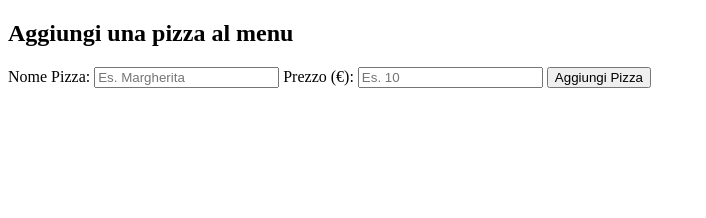
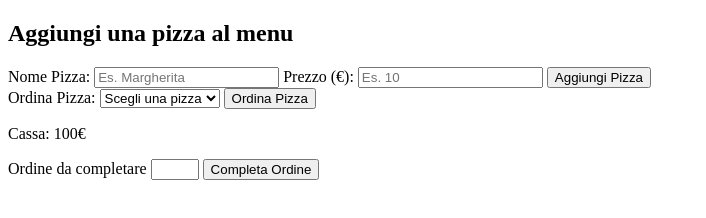
Before and after one commit to SabinoCarlucci/pizzeria, a plain HTML site: page index.html in a window 1280 px wide. Shown: the whole page, without its empty margins (0-706 px from the left). Drawn offline with Linux system fonts and the light colour scheme.

Commit message:
Update index.html

```diff
--- a/index.html
+++ b/index.html
@@ -1,13 +1,13 @@
-<!DOCTYPE html>
-<html lang="it">
+<!doctype html>
+<html lang="en">
   <head>
-    <meta charset="UTF-8">
-    <meta name="viewport" content="width=device-width, initial-scale=1.0">
-    <title>Pizza Menu</title>
+    <meta charset="UTF-8" />
+    <meta name="viewport" content="width=device-width, initial-scale=1.0" />
+    <title>Pizzeria</title>
   </head>
   <body>
+    <div id="app">
       <h2>Aggiungi una pizza al menu</h2>
-
       <label for="pizzaName">Nome Pizza:</label>
       <input type="text" id="pizzaName" placeholder="Es. Margherita">
 
@@ -15,7 +15,27 @@
       <input type="number" id="pizzaPrice" placeholder="Es. 10">
 
       <button id="addPizzaBtn">Aggiungi Pizza</button>
+      <div>
+        <form action="#">
+          <label for="pizzaToOrder">Ordina Pizza:</label>
+          <select name="availablePizzas" id="pizzaToOrder" size="1">
+            <option value="Scegli" selected>Scegli una pizza</option>
+            <option value="Margherita">Margherita</option>
+            <option value="Pepperoni">Pepperoni</option>
+            <option value="Hawaiian">Hawaiian</option>
+            <option value="Veggie">Veggie</option>
+          </select>
+          <button id="placeOrderBtn">Ordina Pizza</button>
+        </form>
+		<p>Cassa: <span id="cashDisplay">100</span>€</p>
+      </div>
+	  <div>
+		<label for="orderNumber">Ordine da completare</label>
+      	<input type="number" id="orderNumber" name="orderNumber" min="0" max="0">
+		<button id="completeOrderBtn">Completa Ordine</button>
+	  </div>
+    </div>
 
-    <script src="./index.js" type="module"></script>
+    <script type="module" src="index.js"></script>
   </body>
 </html>
```
Lines whose indentation alone changed are shown as unchanged.
